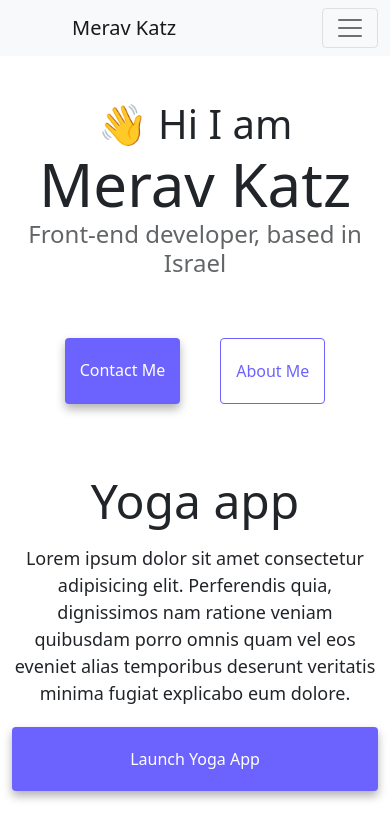
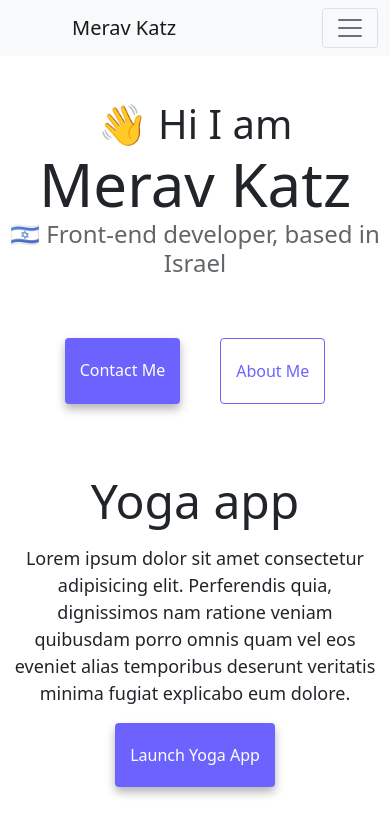
Before and after one commit to MeravKatz/front-end-developer-site, a plain HTML site: page index.html in a window 390 px wide. Shown: the top 832 px of the page. Drawn offline with nearby package versions, Linux system fonts and the light colour scheme.

Commit message:
Fixed link width

```diff
--- a/css/styles.css
+++ b/css/styles.css
@@ -110,12 +110,16 @@ p {
   padding: 20px 15px;
   text-decoration: none;
   display: block;
+  width: fit-content;
 }
 
 @media (max-width: 576px) {
+  .project-link {
+    display: block;
+    margin: 0 auto;
+  }
   .project-title,
-  p,
-  .project-link {
+  p {
     text-align: center;
   }
   h1 {
--- a/index.html
+++ b/index.html
@@ -58,7 +58,7 @@
     </nav>
     <h2>👋 Hi I am</h2>
     <h1>Merav Katz</h1>
-    <h3>Front-end developer, based in Israel</h3>
+    <h3>🇮🇱 Front-end developer, based in Israel</h3>
     <div class="navigation-links mb-5">
       <a href="/about.html#contact" title="Contact info" class="contact-link"
         >Contact me</a
```
